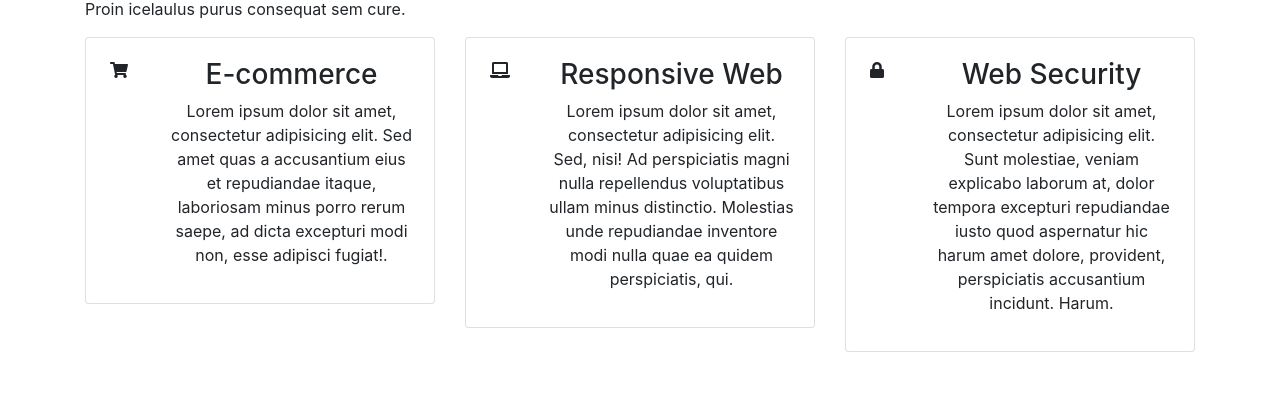
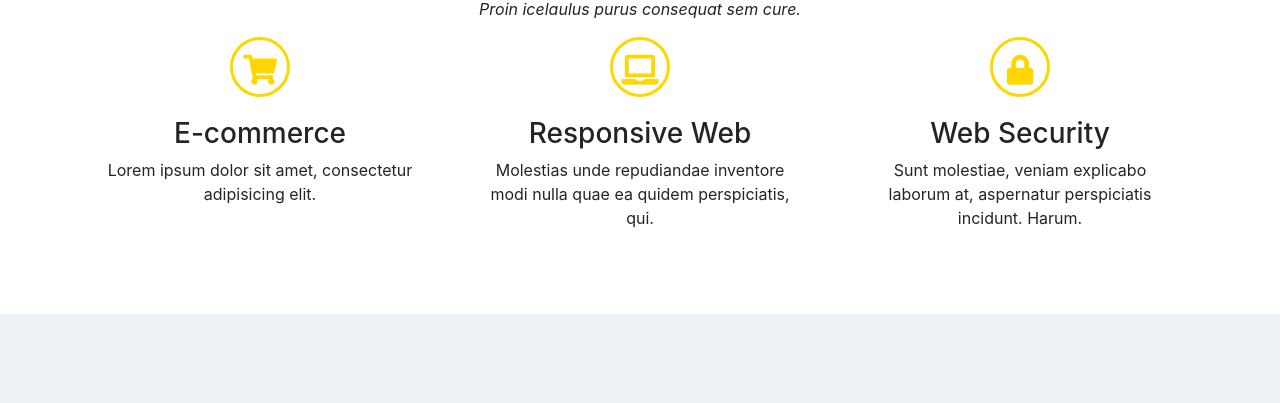
Before and after one commit to marcinkorbec/landing-page, a website: page index.html in a window 1280 px wide. Shown: the part 286-689 px from the top of the page. Drawn offline with nearby package versions, Linux system fonts and the light colour scheme.

Commit message:
Add style section our services

```diff
--- a/index.html
+++ b/index.html
@@ -46,63 +46,40 @@
             <p class="services">Proin icelaulus purus consequat sem cure.</p>
             <div class="row">
                 <div class="d-block col-sm-4">
-                    <div class="card mb-3">
-                        <div class="row">
-                            <div class="col-md-2 d-none d-sm-block">
                     <div class="image">
-                                    <i class="fas fa-shopping-cart pt-4 pl-4"></i>
+                        <i class="fas fa-shopping-cart"></i>
                     </div>
-                            </div>
-                            <div class="col-md-10">
                     <div class="card-body">
                         <h3>E-commerce</h3>
-                                    <p>Lorem ipsum dolor sit amet, consectetur adipisicing elit. Sed amet quas a accusantium eius et repudiandae itaque, laboriosam minus porro rerum saepe, ad dicta excepturi modi non, esse adipisci fugiat!.</p>
-                                </div>
-                            </div>
-                        </div>
+                        <p>Lorem ipsum dolor sit amet, consectetur adipisicing elit. </p>
                     </div>
                 </div>
                 <div class="d-block col-sm-4">
-                    <div class="card mb-3">
-                        <div class="row">
-                            <div class="col-md-2 d-none d-sm-block">
                     <div class="image">
-                                    <i class="fas fa-laptop pt-4 pl-4"></i>
+                        <i class="fas fa-laptop"></i>
                     </div>
-                            </div>
-                            <div class="col-md-10">
                     <div class="card-body">
                         <h3>Responsive Web</h3>
-                                    <p>Lorem ipsum dolor sit amet, consectetur adipisicing elit. Sed, nisi! Ad perspiciatis magni nulla repellendus voluptatibus ullam minus distinctio. Molestias unde repudiandae inventore modi nulla quae ea quidem perspiciatis, qui.</p>
-                                </div>
-                            </div>
-                        </div>
+                        <p>Molestias unde repudiandae inventore modi nulla quae ea quidem perspiciatis, qui.</p>
                     </div>
                 </div>
                 <div class="d-block col-sm-4">
-                    <div class="card mb-3">
-                        <div class="row">
-                            <div class="col-md-2 d-none d-sm-block">
                     <div class="image">
-                                    <i class="fas fa-lock pt-4 pl-4"></i>
+                        <i class="fas fa-lock"></i>
                     </div>
-                            </div>
-                            <div class="col-md-10">
                     <div class="card-body">
                         <h3>Web Security</h3>
-                                    <p>Lorem ipsum dolor sit amet, consectetur adipisicing elit. Sunt molestiae, veniam explicabo laborum at, dolor tempora excepturi repudiandae iusto quod aspernatur hic harum amet dolore, provident, perspiciatis accusantium incidunt. Harum.</p>
-                                </div>
-                            </div>
-                        </div>
+                        <p>Sunt molestiae, veniam explicabo laborum at, aspernatur perspiciatis incidunt. Harum.</p>
                     </div>
                 </div>
             </div>
         </div>
     </section>
-    <section>
+    <section class="our-porfolio p-5">
         <div class="container">
             <div class="col-lg-12 mt-5">
-                <h2>OUR PORTFOLIO</h2>
+                <h2 class="portfolio-title">OUR PORTFOLIO</h2>
+                <p class="portfolio-description">Proin iaculis purus consequat sem cure.</p>
                 <div class="row">
                     <div class="wrapper-cafel col-sm-6 col-lg-4">
                         <div class="card mb-5">
@@ -162,7 +139,7 @@
             </div>
         </div>
     </section>
-    <footer class="footer">
+    <footer class="footer pt-3">
         <div class="container">
             <div class="row">
                 <div class="copyright col-sm-6 col-lg-4">
@@ -177,7 +154,6 @@
             </div>
         </div>
     </footer>
-
 </body>
 
 </html>
--- a/sass/style.scss
+++ b/sass/style.scss
@@ -1,7 +1,28 @@
+/* SERVICES */
+.image i {
+    margin: auto;
+}
+
+i.fas {
+    font-size: 30px;
+    width: 60px;
+    line-height: 60px;
+    height: 60px;
+    text-align: center;
+    border-radius: 50%;
+    color: gold;
+    display: block;
+    background-color: transparent;
+    border: 3px solid gold;
+}
+
+
 /* OUR PORTFOLIO */
+.our-porfolio {
+    background-color: #EFF2F5;
+}
 
 img {
-
     object-fit: cover;
 }
 
@@ -13,8 +34,15 @@ img {
     text-align: center;
 }
 
+h2,
+.portfolio-title {
+    text-align: center;
+}
+
+p.services,
 .portfolio-description {
     font-style: italic;
+    text-align: center;
 }
 
 .wrapper-cafel .card {
@@ -39,6 +67,11 @@ i.fab {
     background-color: #212529;
     cursor: pointer;
     font-size: 25px;
+    transition: all 0.3s;
+}
+
+i.fab:hover {
+    transform: scale(1.2);
 }
 
 .copyright {
```
Also changed, not shown: css/style.css, 1 other file. Lines whose indentation alone changed are shown as unchanged.
